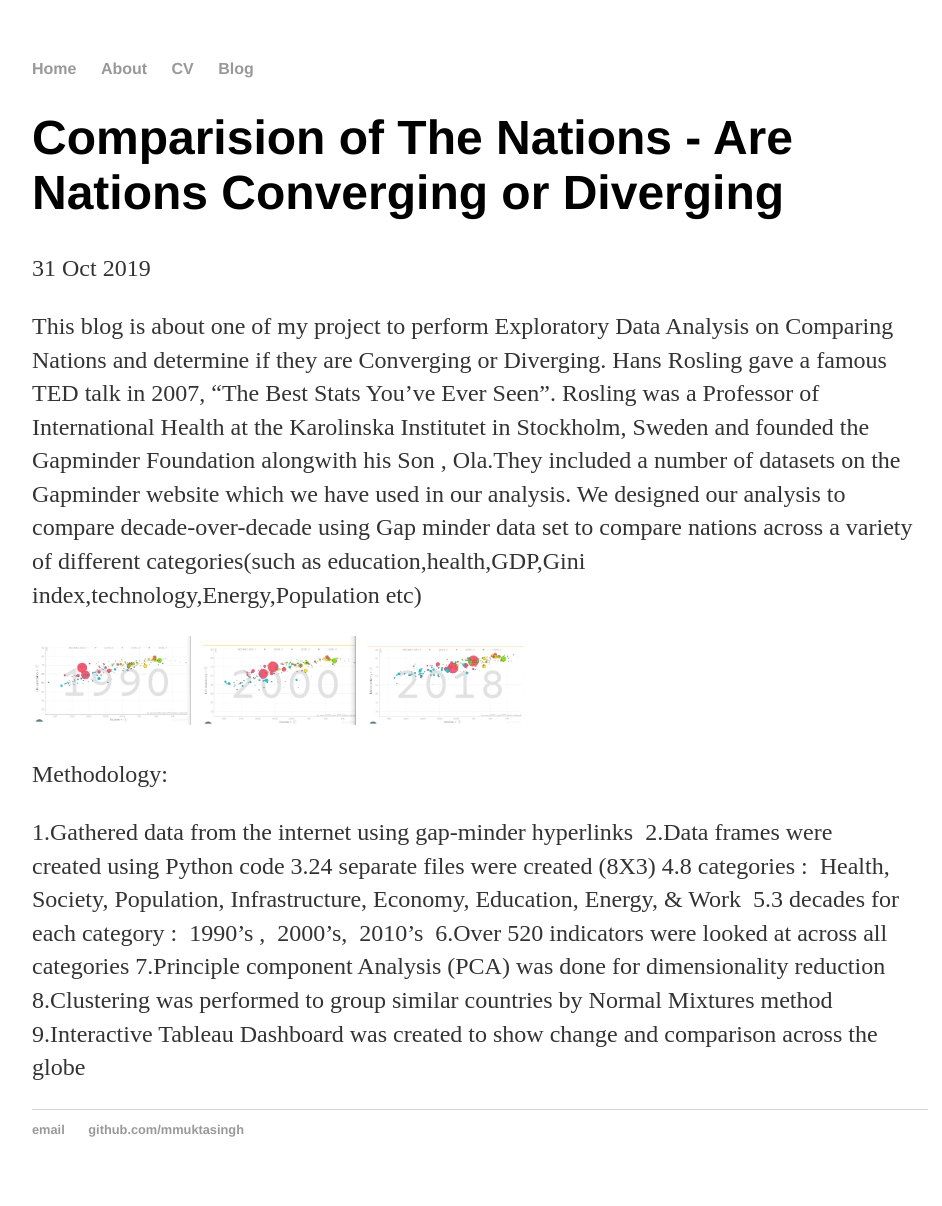
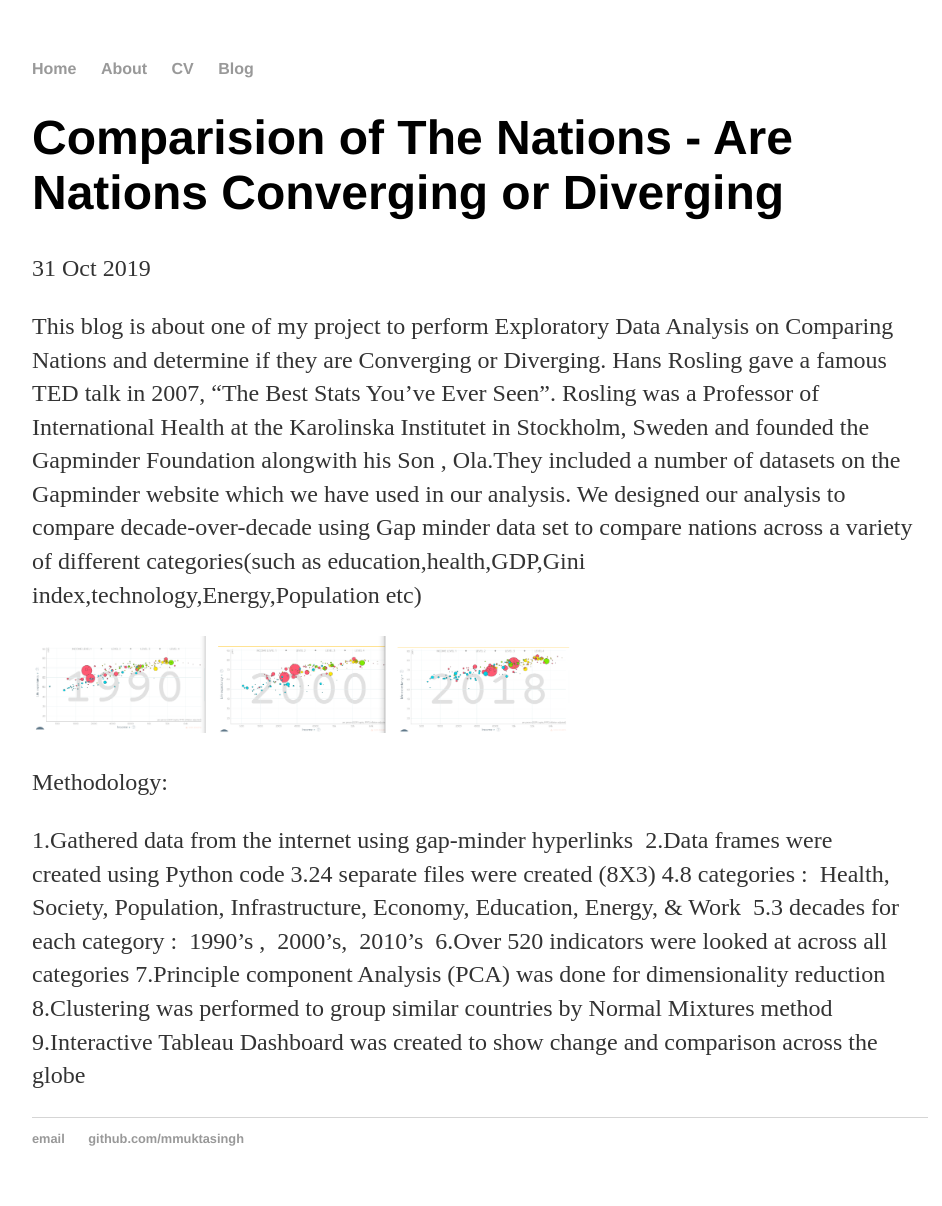
Before and after one commit to mmuktasingh/mmuktasingh.github.io, a Jekyll site: the page built from _posts/2019-10-31-Nation-comparison.md, in a window 1280 px wide. Shown: the whole page, without its empty margins (160-1102 px from the left). Built offline with Jekyll 4.4.1, drawn with Linux system fonts in a browser that asks for light colours.

Commit message:
Update 2019-10-31-Nation-comparison.md

```diff
--- a/_posts/2019-10-31-Nation-comparison.md
+++ b/_posts/2019-10-31-Nation-comparison.md
@@ -8,7 +8,7 @@ This blog is about one of my project to perform Exploratory Data Analysis on Com
 Hans Rosling gave a famous TED talk in 2007, “The Best Stats You’ve Ever Seen”. Rosling was a Professor of International Health at the Karolinska Institutet in Stockholm, Sweden and founded the Gapminder Foundation alongwith his Son , Ola.They included a number of datasets on the Gapminder website which we have used in our analysis.
 We designed our analysis to compare decade-over-decade using Gap minder data set to compare nations across a variety of different categories(such as education,health,GDP,Gini index,technology,Energy,Population etc)
 
-![test image size](https://github.com/mmuktasingh/mmuktasingh.github.io/blob/master/images/Gapminder_bubbles.PNG?raw=true){:height="55%" width="55%"}
+![test image size](https://github.com/mmuktasingh/mmuktasingh.github.io/blob/master/images/Gapminder_bubbles.PNG?raw=true){:height="55%" width="60%"}
 
 Methodology:
 
```
